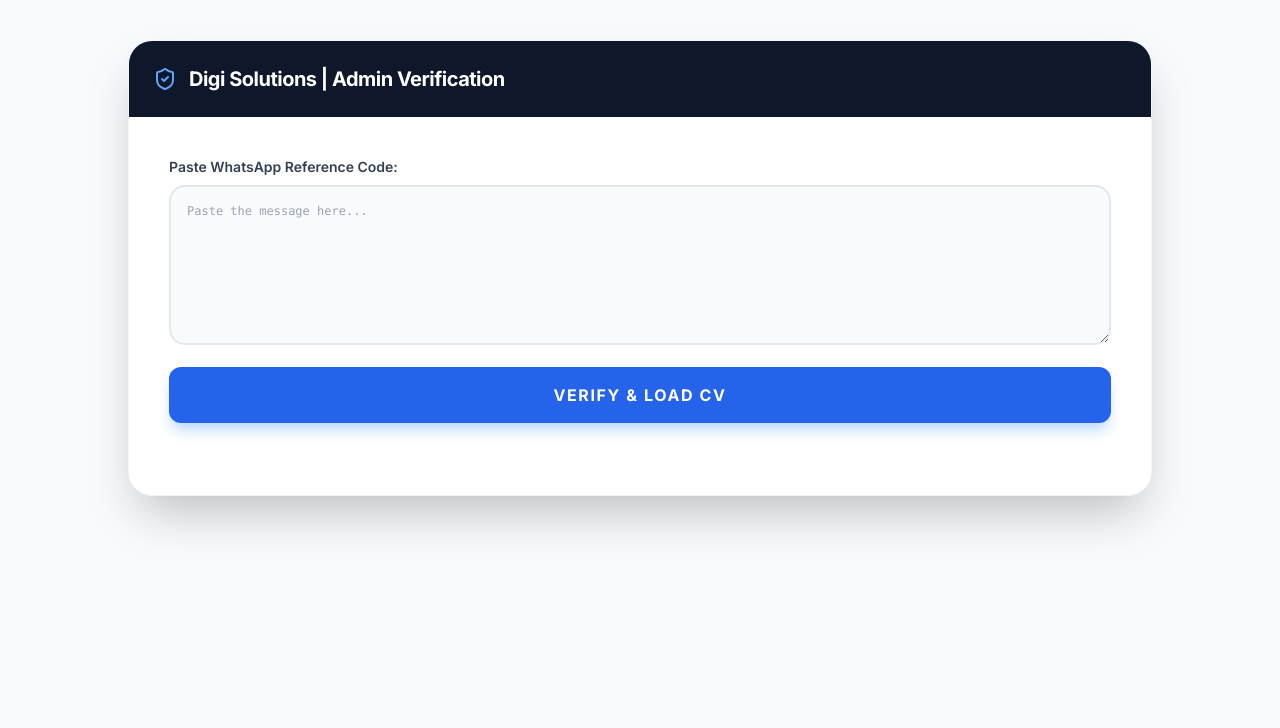
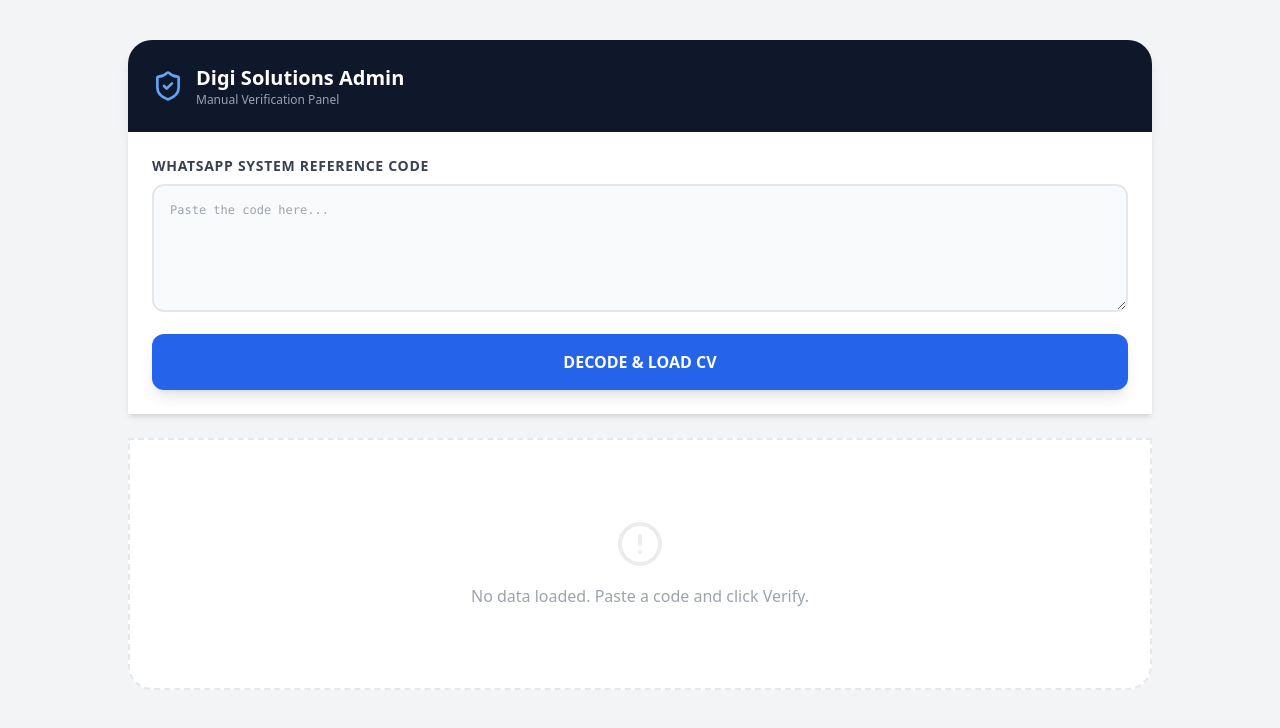
Before and after one commit to ThanushDev/DigiSolutionsCV, a React (Vite) app: page /#/admin in a window 1280 px wide. Shown: the top 728 px of the page. Built offline with nearby package versions, Linux system fonts and the light colour scheme.

Commit message:
Update Admin.tsx

```diff
--- a/src/pages/Admin.tsx
+++ b/src/pages/Admin.tsx
@@ -1,6 +1,6 @@
 import React, { useState, useRef } from 'react';
 import { TemplateRenderer } from '../components/CVTemplates/TemplateRenderer';
-import { DownloadIcon, Loader2Icon, ShieldCheckIcon } from 'lucide-react';
+import { DownloadIcon, Loader2Icon, ShieldCheckIcon, AlertCircleIcon } from 'lucide-react';
 import html2canvas from 'html2canvas';
 import jsPDF from 'jspdf';
 
@@ -12,27 +12,38 @@ export function Admin() {
 
   const handleVerify = () => {
     try {
-      // 1. මුලින්ම මුළු Message එකෙන්ම "System Ref:" කියන කෑල්ලෙන් පස්සේ තියෙන කොටස විතරක් ගන්නවා
       let rawCode = inputCode;
+
+      // WhatsApp message eken reference eka witarak ganna logic eka
       if (inputCode.includes('System Ref:')) {
         rawCode = inputCode.split('System Ref:')[1];
       }
 
-      // 2. අකුරු අතර තියෙන හිස්තැන් සහ අලුත් පේළි (New lines) ඉවත් කරනවා
       const cleanCode = rawCode.trim().replace(/\s/g, '');
-
-      // 3. Base64 decode කරලා JSON බවට පත් කරනවා
       const jsonString = atob(cleanCode);
       const data = JSON.parse(jsonString);
 
-      if (data && data.n) {
-        setDecodedData(data);
-      } else {
-        throw new Error("Data structure is invalid");
-      }
+      // Data Short names wala idan Template ekata ona widiyata map kirima
+      // Oyaage Context eke thiyena structure ekatama meka hadala thiyenne
+      const mappedData = {
+        personalInfo: {
+          fullName: data.n || '',
+          email: data.e || '',
+          phone: data.p || '',
+          address: data.a || '',
+          jobTitle: data.j || '',
+        },
+        experience: data.ex || [],
+        education: data.ed || [],
+        skills: data.s || [],
+        templateId: data.t || 'template-1'
+      };
+
+      console.log("Verified Data:", mappedData);
+      setDecodedData(mappedData);
     } catch (error) {
-      console.error("Decoding error:", error);
-      alert("Invalid Reference Code! Please make sure you copied the entire 'System Ref' part correctly.");
+      console.error("Decode Error:", error);
+      alert("Invalid Code! Please copy the entire code after 'System Ref:'");
       setDecodedData(null);
     }
   };
@@ -45,7 +56,7 @@ export function Admin() {
       const canvas = await html2canvas(cvRef.current, {
         scale: 2,
         useCORS: true,
-        logging: false
+        backgroundColor: '#ffffff'
       });
       const imgData = canvas.toDataURL('image/png');
       const pdf = new jsPDF('p', 'mm', 'a4');
@@ -53,69 +64,79 @@ export function Admin() {
       const pdfHeight = (canvas.height * pdfWidth) / canvas.width;
 
       pdf.addImage(imgData, 'PNG', 0, 0, pdfWidth, pdfHeight);
-      pdf.save(`Verified_CV_${decodedData?.n || 'User'}.pdf`);
+      pdf.save(`DigiSolutions_CV_${decodedData?.personalInfo?.fullName || 'User'}.pdf`);
     } catch (error) {
-      alert("Error generating PDF. Please try again.");
+      alert("Error creating PDF.");
     } finally {
       setIsExporting(false);
     }
   };
 
   return (
-    <div className="min-h-screen bg-slate-50 p-4 sm:p-10">
-      <div className="max-w-5xl mx-auto bg-white rounded-3xl shadow-2xl border border-slate-100 overflow-hidden">
-        <div className="bg-slate-900 p-6 text-white flex items-center gap-3">
-          <ShieldCheckIcon className="text-blue-400" />
-          <h1 className="text-xl font-bold tracking-tight">Digi Solutions | Admin Verification</h1>
+    <div className="min-h-screen bg-gray-100 p-4 sm:p-10 font-sans">
+      <div className="max-w-5xl mx-auto">
+        {/* Header */}
+        <div className="bg-slate-900 rounded-t-3xl p-6 text-white flex items-center justify-between shadow-lg">
+          <div className="flex items-center gap-3">
+            <ShieldCheckIcon className="text-blue-400" size={32} />
+            <div>
+              <h1 className="text-xl font-bold">Digi Solutions Admin</h1>
+              <p className="text-xs text-slate-400">Manual Verification Panel</p>
+            </div>
+          </div>
         </div>
 
-        <div className="p-6 sm:p-10">
-          <div className="mb-8">
-            <label className="block text-sm font-semibold text-slate-700 mb-2">Paste WhatsApp Reference Code:</label>
+        {/* Input Area */}
+        <div className="bg-white p-6 shadow-md">
+          <label className="block text-sm font-bold text-gray-700 mb-2 uppercase tracking-wider">
+            WhatsApp System Reference Code
+          </label>
           <textarea
-              className="w-full h-40 p-4 bg-slate-50 border-2 border-slate-200 rounded-2xl focus:border-blue-500 focus:ring-0 transition-all font-mono text-xs text-slate-600"
-              placeholder="Paste the message here..."
+            className="w-full h-32 p-4 bg-gray-50 border-2 border-gray-200 rounded-xl focus:border-blue-500 focus:outline-none font-mono text-xs transition-all"
+            placeholder="Paste the code here..."
             value={inputCode}
             onChange={(e) => setInputCode(e.target.value)}
           />
           <button
             onClick={handleVerify}
-              className="mt-4 w-full py-4 bg-blue-600 text-white rounded-xl font-black uppercase tracking-widest hover:bg-blue-700 transition-all shadow-lg shadow-blue-200"
+            className="mt-4 w-full py-4 bg-blue-600 text-white rounded-xl font-black hover:bg-blue-700 shadow-lg transition-transform active:scale-95"
           >
-              Verify & Load CV
+            DECODE & LOAD CV
           </button>
         </div>
 
-          {decodedData && (
-            <div className="border-t-2 border-dashed border-slate-200 pt-10 animate-in fade-in slide-in-from-bottom-5 duration-700">
-              <div className="flex flex-col sm:flex-row items-center justify-between mb-8 bg-blue-50 p-6 rounded-2xl border border-blue-100 gap-4">
+        {/* Preview Area */}
+        {decodedData ? (
+          <div className="bg-white mt-6 rounded-b-3xl p-6 shadow-xl border-t-4 border-blue-600 animate-in fade-in slide-in-from-top-4 duration-500">
+            <div className="flex flex-col sm:flex-row items-center justify-between mb-8 bg-blue-50 p-6 rounded-2xl gap-4">
               <div>
-                  <h2 className="text-blue-900 font-black text-xl leading-tight">{decodedData.n}</h2>
-                  <p className="text-blue-600 font-medium uppercase text-xs tracking-widest mt-1">
-                    Template: {decodedData.t} | Status: Verified
-                  </p>
+                <p className="text-xs font-bold text-blue-500 uppercase">Verified User</p>
+                <h2 className="text-2xl font-black text-slate-800">{decodedData.personalInfo.fullName}</h2>
               </div>
               <button
                 onClick={handleExportPDF}
                 disabled={isExporting}
-                  className="w-full sm:w-auto flex items-center justify-center gap-3 px-8 py-4 bg-slate-900 text-white rounded-xl font-bold hover:bg-slate-800 disabled:bg-slate-400 transition-all shadow-xl"
+                className="flex items-center gap-3 px-8 py-4 bg-slate-900 text-white rounded-xl font-bold hover:bg-slate-800 disabled:bg-gray-400 transition-all"
               >
                 {isExporting ? <Loader2Icon className="animate-spin" /> : <DownloadIcon size={20} />}
-                  {isExporting ? 'Creating PDF...' : 'Download Official CV'}
+                {isExporting ? 'Generating PDF...' : 'Download Official CV'}
               </button>
             </div>
 
-              <div className="flex justify-center bg-slate-200 p-4 sm:p-10 rounded-3xl overflow-hidden min-h-[500px]">
-                 <div className="bg-white shadow-2xl origin-top scale-[0.6] sm:scale-100 transition-transform">
-                    <div ref={cvRef}>
+            {/* CV Rendering */}
+            <div className="bg-gray-200 p-4 sm:p-10 rounded-2xl flex justify-center overflow-x-auto">
+               <div className="bg-white shadow-2xl origin-top scale-[0.5] sm:scale-100" ref={cvRef}>
                   <TemplateRenderer cvData={decodedData} scale={1} />
                </div>
             </div>
           </div>
+        ) : (
+          <div className="bg-white mt-6 rounded-b-3xl p-20 flex flex-col items-center text-gray-400 border-2 border-dashed border-gray-200">
+            <AlertCircleIcon size={48} className="mb-4 opacity-20" />
+            <p className="font-medium text-center">No data loaded. Paste a code and click Verify.</p>
           </div>
         )}
       </div>
     </div>
-    </div>
   );
 }
```
Lines whose indentation alone changed are shown as unchanged.
